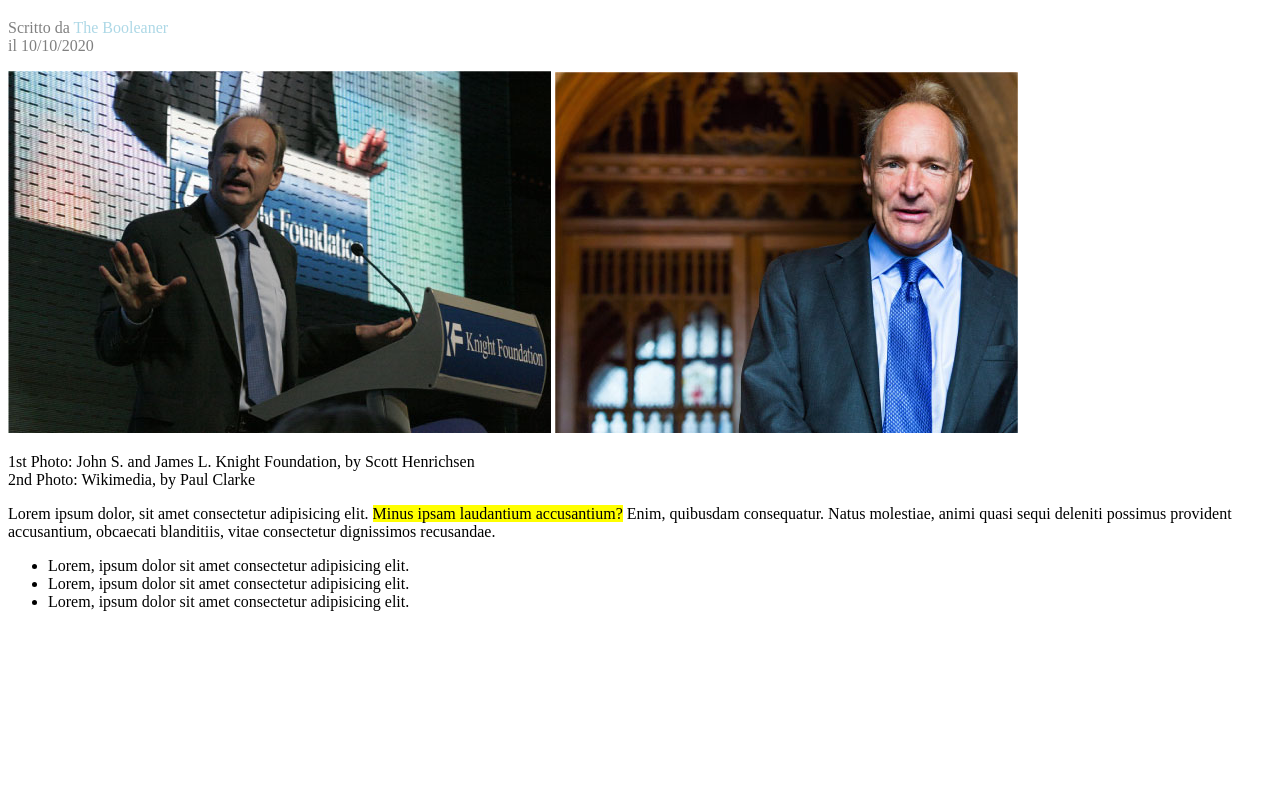
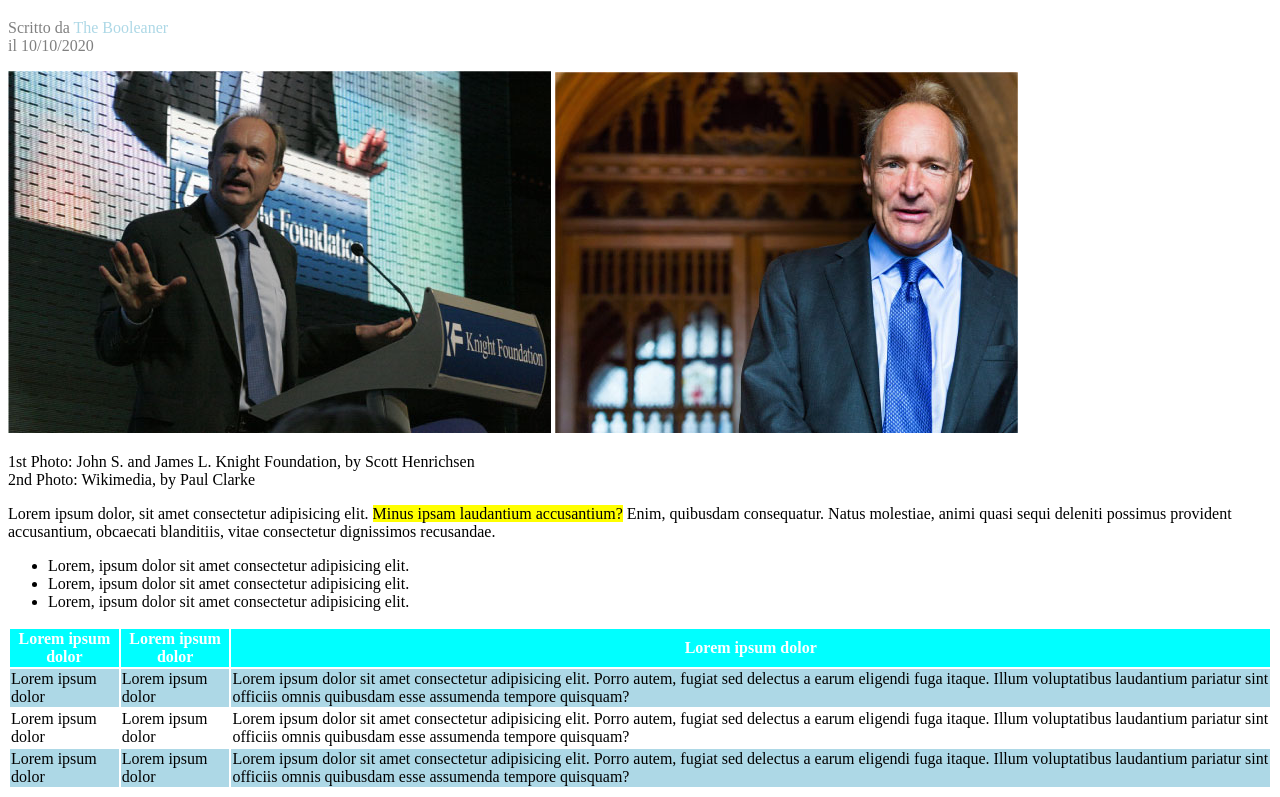
Before and after one commit to PittiglioFrancesco/html-css-booleaner, a plain HTML site: page index.html in a window 1280 px wide. Shown: the part 394-1191 px from the top of the page. Before the commit the page ends 1021 px from the top, so only its background shows below. Drawn offline with Linux system fonts and the light colour scheme; files whose address does not match are found by name.

Commit message:
add: tabella

```diff
--- a/css/style.css
+++ b/css/style.css
@@ -1,4 +1,5 @@
 /* header */
+
 header{
     background-color: cyan;
     background-repeat: repeat-x;
@@ -9,6 +10,12 @@ header{
     height: fit-content;
 }
 
+/* tabella */
+
+thead{
+    background-color: cyan;
+    color: white;
+}
 
 /* colori */
 
@@ -23,3 +30,7 @@ header{
 .marked-yellow{
     background-color: yellow;
 }
+
+.back-light-blue{
+    background-color: lightblue;
+}
--- a/index.html
+++ b/index.html
@@ -56,6 +56,47 @@
 
     <!-- fine lista -->
 
+    <!-- inizio tabella -->
+
+    <table>
+
+        <thead>
+
+            <tr>
+                <th>Lorem ipsum dolor</th>
+                <th>Lorem ipsum dolor</th>
+                <th>Lorem ipsum dolor</th>
+            </tr>
+
+        </thead>
+
+        <tbody>
+            <tr class="back-light-blue">
+                <td>Lorem ipsum dolor</td>
+                <td>Lorem ipsum dolor</td>
+                <td>Lorem ipsum dolor sit amet consectetur adipisicing elit. Porro autem, fugiat sed delectus a earum eligendi fuga itaque. Illum voluptatibus laudantium pariatur sint officiis omnis quibusdam esse assumenda tempore quisquam?
+                </td>
+            </tr>
+
+            <tr>
+                <td>Lorem ipsum dolor</td>
+                <td>Lorem ipsum dolor</td>
+                <td>Lorem ipsum dolor sit amet consectetur adipisicing elit. Porro autem, fugiat sed delectus a earum eligendi fuga itaque. Illum voluptatibus laudantium pariatur sint officiis omnis quibusdam esse assumenda tempore quisquam?
+                </td>
+            </tr>
+
+            <tr class="back-light-blue">
+                <td>Lorem ipsum dolor</td>
+                <td>Lorem ipsum dolor</td>
+                <td>Lorem ipsum dolor sit amet consectetur adipisicing elit. Porro autem, fugiat sed delectus a earum eligendi fuga itaque. Illum voluptatibus laudantium pariatur sint officiis omnis quibusdam esse assumenda tempore quisquam?
+                </td>
+            </tr>
+
+        </tbody>
+    </table>
+
+    <!-- fine tabella -->
+
     </main>
     <!-- fine main -->
 
```
